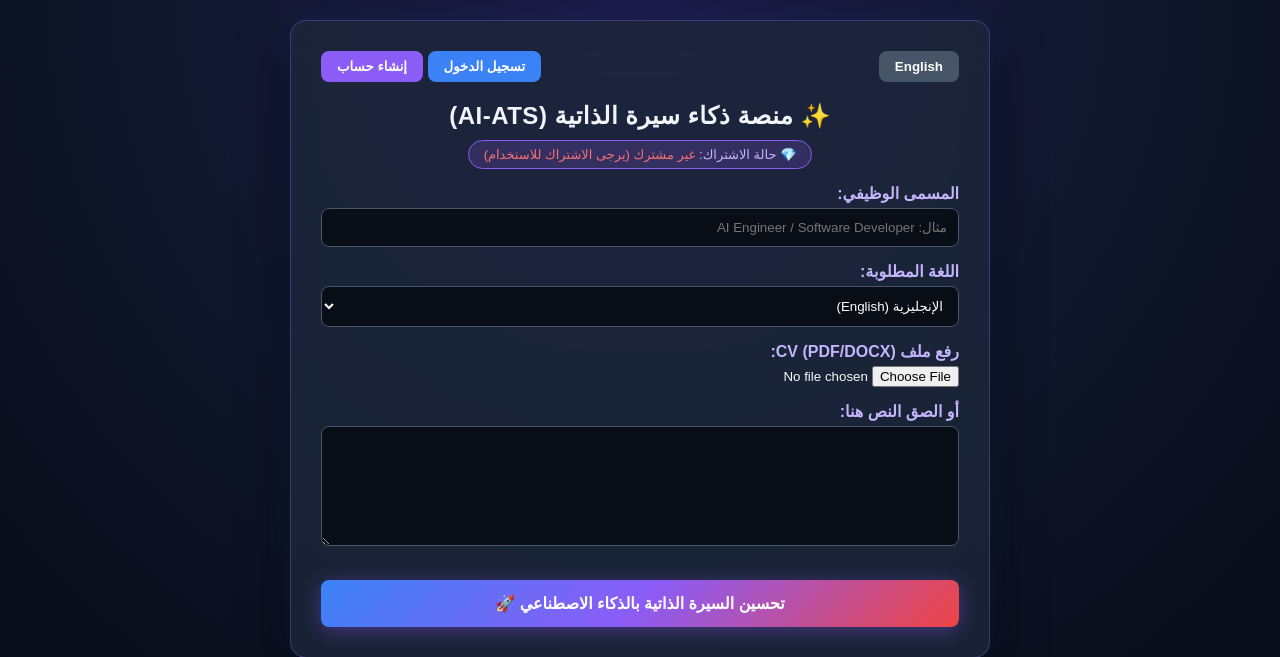
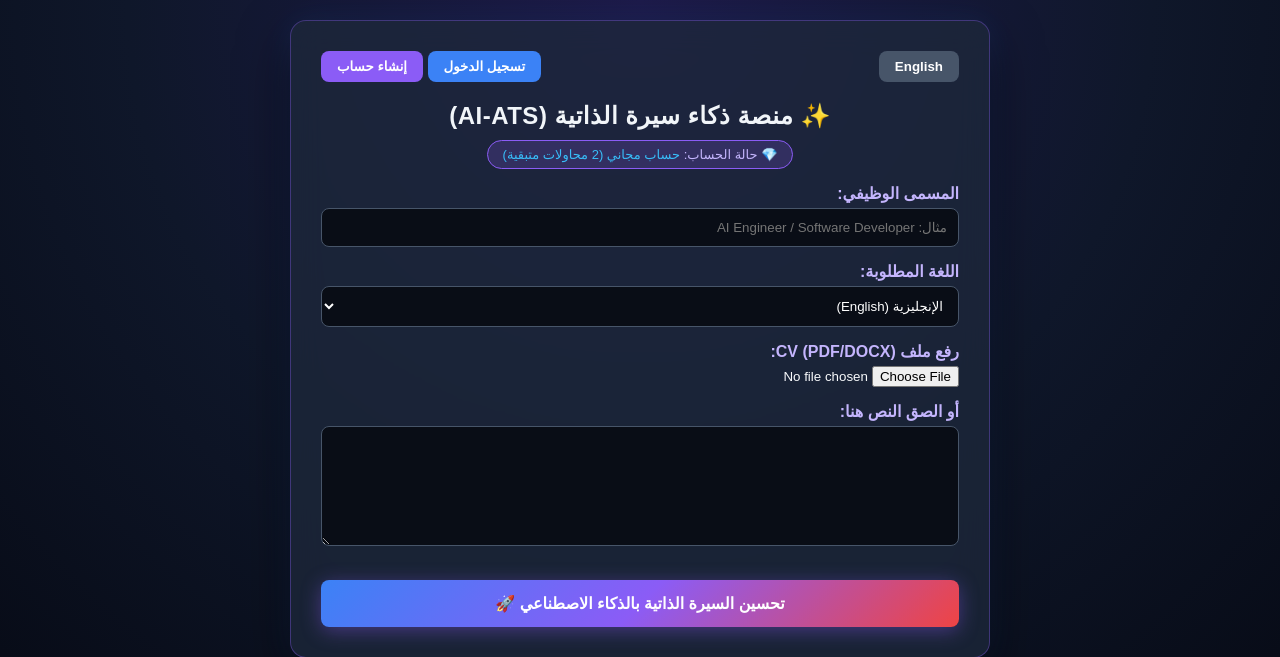
Before and after one commit to mohannad38-kh/-------ai, a Flask app: page / in a window 1280 px wide. Shown: the top 657 px of the page. Run offline with Flask 3, Linux system fonts and the light colour scheme; some libraries are stand-ins or nearby versions.

Commit message:
Fix free credits logic for new users

```diff
--- a/templates/index.html
+++ b/templates/index.html
@@ -138,7 +138,7 @@
     <h2 style="color: #f1f5f9; text-align: center; margin-bottom: 10px; letter-spacing: 0.5px;" data-i18n="mainHeader">✨ منصة ذكاء سيرة الذاتية (AI-ATS)</h2>
 
     <div style="text-align: center;">
-        <div id="statusBadge" class="badge-status">💎 حالة الاشتراك: <span id="statusText" style="color: #38bdf8;">جار التحقق...</span></div>
+        <div id="statusBadge" class="badge-status">💎 حالة الحساب: <span id="statusText" style="color: #38bdf8;">جار التحقق...</span></div>
     </div>
 
     <form id="cvForm" onsubmit="return false;">
@@ -220,9 +220,9 @@
 <!-- نافذة انتهاء الاشتراك أو الحاجة للاشتراك -->
 <div id="paymentModal" class="modal">
     <div class="modal-box" style="width: 390px;">
-        <h3 id="paymentModalTitle" style="color: #ef4444; margin-top: 0;">🔒 انتهى اشتراكك الشهري</h3>
+        <h3 id="paymentModalTitle" style="color: #ef4444; margin-top: 0;">🔒 انتهت محاولاتك المجانية</h3>
         <p id="paymentModalDesc" style="color: #cbd5e1; font-size: 14px; line-height: 1.6; margin-bottom: 20px;">
-            لقد انتهت مدة اشتراكك الشهري. جدد اشتراكك الآن لتستمتع بالاستخدام غير المحدود طوال الشهر القادم:
+            لقد استخدمت محاولاتك المجانية. يرجى الاشتراك في الخدمة لاستئناف الاستخدام غير المحدود طوال الشهر:
         </p>
 
         <!-- زر باي بال -->
@@ -345,7 +345,28 @@
 
     let currentUser = null;
 
-    // دوال إدارة الاشتراك الشهري
+    // دوال إدارة المحاولات المجانية والاشتراك الشهري (محدثة بدعم كامل للحسابات الجديدة)
+    function getUserCredits() {
+        const key = currentUser ? `free_credits_${currentUser.email}` : 'free_credits_guest';
+        let credits = localStorage.getItem(key);
+        if (credits === null || isNaN(credits)) {
+            credits = 2; // منح محاولتين مجانيتين تلقائياً للمستخدم الجديد
+            localStorage.setItem(key, credits);
+        }
+        return parseInt(credits);
+    }
+
+    function useFreeCredit() {
+        const key = currentUser ? `free_credits_${currentUser.email}` : 'free_credits_guest';
+        let credits = getUserCredits();
+        if (credits > 0) {
+            credits -= 1;
+            localStorage.setItem(key, credits);
+            return true;
+        }
+        return false;
+    }
+
     function getSubscriptionExpiry() {
         const key = currentUser ? `sub_expiry_${currentUser.email}` : 'sub_expiry_guest';
         const expiryStr = localStorage.getItem(key);
@@ -358,9 +379,14 @@
         return Date.now() < expiryTime;
     }
 
+    function canUserUseService() {
+        if (isSubscriptionActive()) return true;
+        if (getUserCredits() > 0) return true;
+        return false;
+    }
+
     function activateMonthlySubscription() {
         const key = currentUser ? `sub_expiry_${currentUser.email}` : 'sub_expiry_guest';
-        // إضافة 30 يوماً بالمللي ثانية (30 يوم * 24 ساعة * 60 دقيقة * 60 ثانية * 1000)
         const thirtyDaysMs = 30 * 24 * 60 * 60 * 1000;
         const newExpiry = Date.now() + thirtyDaysMs;
         localStorage.setItem(key, newExpiry);
@@ -374,13 +400,14 @@
             statusSpan.innerText = `مشترك (ينتهي في ${expiryDate.toLocaleDateString()})`;
             statusSpan.style.color = '#34d399'; // أخضر نشط
         } else {
-            const expiryTime = getSubscriptionExpiry();
-            if (expiryTime > 0) {
-                statusSpan.innerText = "انتهى الاشتراك الشهري ❌";
+            const credits = getUserCredits();
+            if (credits > 0) {
+                statusSpan.innerText = `حساب مجاني (${credits} محاولات متبقية)`;
+                statusSpan.style.color = '#38bdf8'; // أزرق للمحاولات المجانية
             } else {
-                statusSpan.innerText = "غير مشترك (يرجى الاشتراك للاستخدام)";
+                statusSpan.innerText = "انتهت محاولاتك المجانية (يرجى الاشتراك)";
+                statusSpan.style.color = '#f87171'; // أحمر منتهي
             }
-            statusSpan.style.color = '#f87171'; // أحمر منتهي
         }
     }
 
@@ -400,17 +427,18 @@
             return;
         }
 
-        if (!isSubscriptionActive()) {
-            const expiryTime = getSubscriptionExpiry();
-            if (expiryTime > 0) {
-                document.getElementById('paymentModalTitle').innerText = "🔒 انتهى اشتراكك الشهري";
-                document.getElementById('paymentModalDesc').innerText = "لقد انتهت مدة اشتراكك الشهري لهذا الشهر. يرجى تجديد الاشتراك لاستئناف الاستخدام غير المحدود:";
-            } else {
-                document.getElementById('paymentModalTitle').innerText = "🔒 الاشتراك الشهري مطلوب";
-                document.getElementById('paymentModalDesc').innerText = "يرجى الاشتراك في الخدمة لتتمكن من استخدام المنصة طوال الشهر بلا حدود:";
-            }
+        // التحقق هل يملك صلاحية الاستخدام (اشتراك نشط أو محاولات مجانية متبقية)
+        if (!canUserUseService()) {
+            document.getElementById('paymentModalTitle').innerText = "🔒 انتهت محاولاتك المجانية";
+            document.getElementById('paymentModalDesc').innerText = "لقد استخدمت محاولاتك المجانية. يرجى الاشتراك في الخدمة لاستئناف الاستخدام غير المحدود:";
             document.getElementById('paymentModal').style.display = 'flex';
             return;
+        }
+
+        // إذا لم يكن مشتركاً ولديه محاولات مجانية، نقوم بخصم محاولة
+        if (!isSubscriptionActive()) {
+            useFreeCredit();
+            updateStatusDisplay();
         }
 
         executeSubmit();
@@ -428,7 +456,6 @@
             return;
         }
 
-        // تفعيل الاشتراك الشهري لمدة 30 يوم
         activateMonthlySubscription();
 
         alert("تم تأكيد رقم الحركة بنجاح! تم تفعيل اشتراكك الشهري غير المحدود لمدة 30 يوماً قادمة. شكراً لك! 🎉");
```
